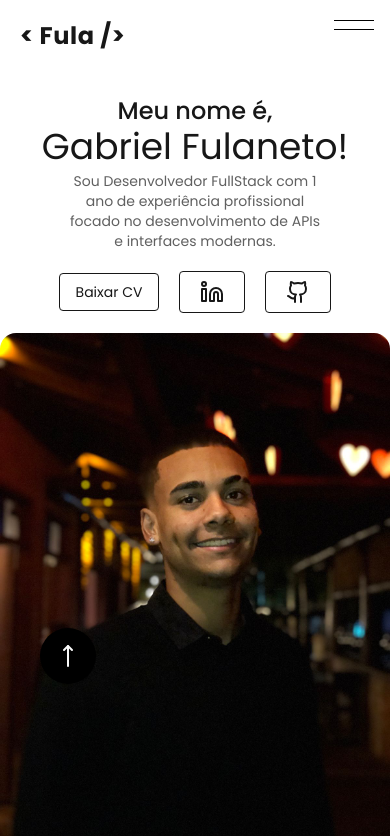
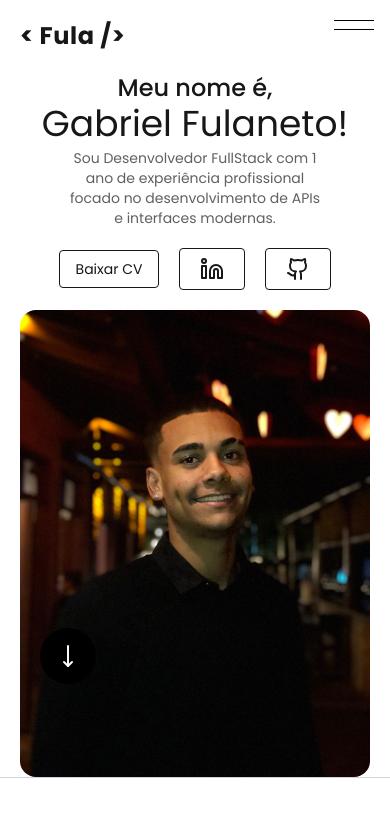
Before and after one commit to gabrielfula/personal-portfolio, a Next.js app: page / in a window 390 px wide. Shown: the top 836 px of the page. Built offline with nearby package versions, Linux system fonts and the light colour scheme.

Commit message:
fix: change about responsive

```diff
--- a/src/app/page.tsx
+++ b/src/app/page.tsx
@@ -51,7 +51,7 @@ export default function Home() {
      return (
           <>
                <motion.div
-                    className="h-[calc(100vh-200px)] border-b border-zinc-300"
+                    className="min-h-100 border-b border-zinc-300"
                     id="about"
                     initial={{ opacity: 0, x: -100 }}
                     whileInView={{ opacity: 1, x: 0 }}
--- a/src/components/about.tsx
+++ b/src/components/about.tsx
@@ -63,7 +63,7 @@ export default function About() {
 
                     </div>
                </div>
-               <div className="hover:mix-blend-normal">
+               <div className="hover:mix-blend-normal px-5 md:px-0">
                     <Image
                          src={'/images/personal-image.jpeg'}
                          width={400}
--- a/src/components/navbar.tsx
+++ b/src/components/navbar.tsx
@@ -14,7 +14,7 @@ export default function Navbar() {
     };
 
     return (
-            <nav className="p-5 mb-20 md:p-10 md:px-16">
+            <nav className="p-5 md:p-10 md:px-16">
                 <div className="flex items-center justify-between">
                     <div>
                         <p className="text-2xl font-bold tracking-wide">{"<"} Fula {"/>"}</p>
```
